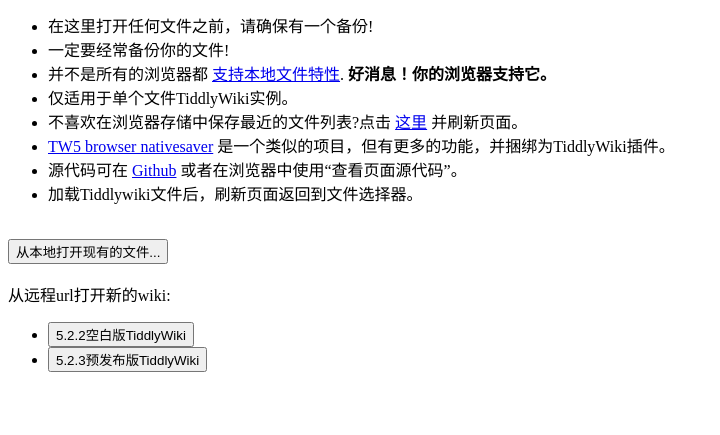
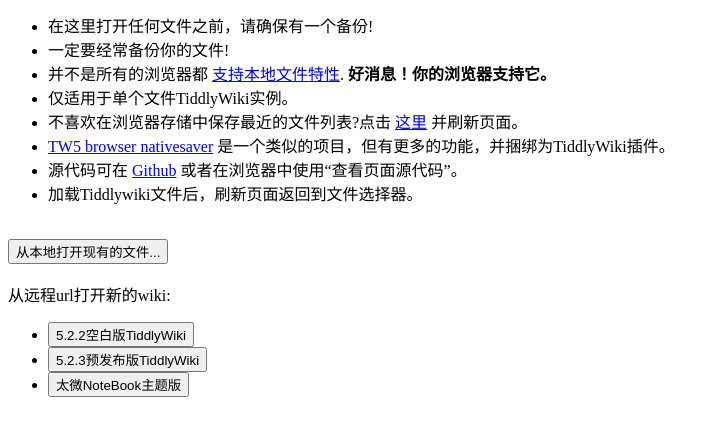
Before and after one commit to Zacharia2/TWPUB-BOOK, a plain HTML site: page tiddlystow.html in a window 1280 px wide. Shown: the part 93-528 px from the top of the page, without its empty margins (0-720 px from the left). Drawn offline with Linux system fonts and the light colour scheme.

Commit message:
增加太微NoteBook主题版链接

```diff
--- a/tiddlystow.html
+++ b/tiddlystow.html
@@ -325,6 +325,7 @@
       <ul>
         <li><button type="button" onclick="openFromUrl('https://twpub-book.vercel.app/empty-zh-5.2.2.html')">5.2.2空白版TiddlyWiki</button></li>
         <li><button type="button" onclick="openFromUrl('https://twpub-book.vercel.app/prerelease-zh-5.2.3.html')">5.2.3预发布版TiddlyWiki</button></li>
+        <li><button type="button" onclick="openFromUrl('https://twpub-book.vercel.app/NoteBook-zh-5.2.2')">太微NoteBook主题版</button></li>
       </ul>
       </div>
 
```
